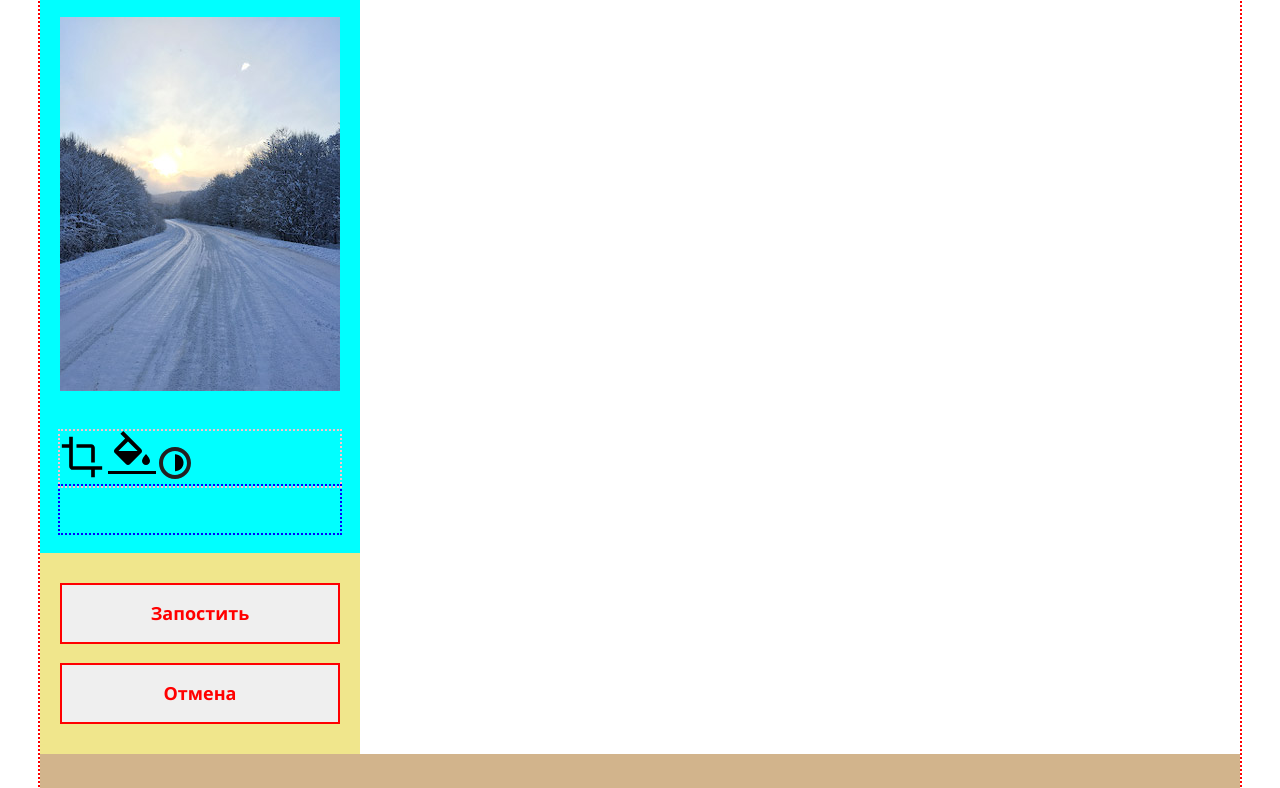
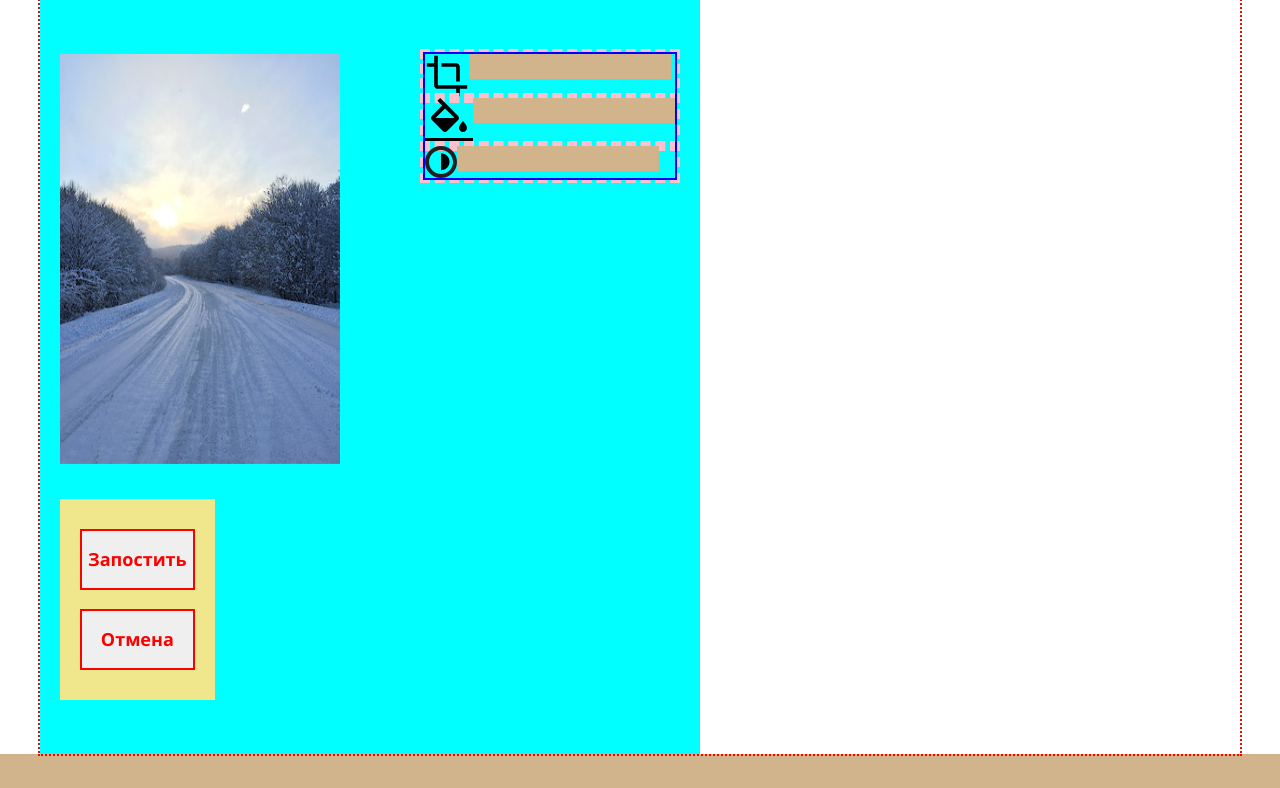
Before and after one commit to cusoq/296799-pink-19, a website: page source/photo.html in a window 1280 px wide. Shown: the part 2734-3522 px from the top of the page. Drawn offline with nearby package versions, Linux system fonts and the light colour scheme; files that its build step writes are made by us from their sources.

Commit message:
transport

```diff
--- a/source/photo.html
+++ b/source/photo.html
@@ -76,8 +76,7 @@
 
     <main class="main-photo">
       <!-- /////////////////////////////////////////////////////////////////////// -->
-      <p class="main-photo__paragraph">Взгляните на фотографии, которые выкладывают пользователи!
-        Видите, как не хватает ваших?</p>
+      <p class="main-photo__paragraph">Взгляните на фотографии, которые выкладывают пользователи! Видите, как не хватает ваших?</p>
       <!-- //////////////////////////////////////////// -->
       <!-- Список фоток: -->
       <ul class="main-photo__photo-list">
@@ -294,16 +293,36 @@
       <!-- Блок с видосом: -->
 
       <div class="main-photo__video video">
-        <img src="img/photo-road-mobile@1x.jpg" width="280" height="374" alt="Кадр из видео">
+        <img class="video__pic" src="img/photo-road-mobile@1x.jpg" width="280" height="374" alt="Кадр из видео">
+<div class="video__inner-wrapper"
         <div class="video__options">
-          <img src="img/icon-editor-crop.svg" width="44" height="44" alt="Обрезка">
-          <img src="img/icon-editor-fill.svg" width="48" height="43" alt="Заливка">
-          <img src="img/icon-editor-contrast.svg" width="32" height="32" alt="Контраст">
-        </div>
-        <div class="video__scale">
-          <div class="video__toggle" style="margin-left: 25%">
+          <!-- ////Контролы/////////////////////////////////////// -->
+          <!-- Обрезка -->
+          <div class="video__control video__control--crop">
+            <img src="img/icon-editor-crop.svg" width="44" height="44" alt="Обрезка">
+            <div class="video__control-scale video__control-scale--corp">
+              <div class="video__toggle video__toggle--corp" style="margin-left: 25%">
+              </div>
+            </div>
+          </div>
+          <!-- Заливка     -->
+          <div class="video__control video__control--fill">
+            <img src="img/icon-editor-fill.svg" width="48" height="43" alt="Заливка">
+            <div class="video__control-scale video__control-scale--fill">
+              <div class="video__toggle video__toggle--fill" style="margin-left: 25%">
+              </div>
+            </div>
+          </div>
+          <!-- Контраст -->
+          <div class="video__control video__control--contrast">
+            <img src="img/icon-editor-contrast.svg" width="32" height="32" alt="Контраст">
+            <div class="video__control-scale video__control-scale--contrast">
+              <div class="video__toggle video__toggle--contrast" style="margin-left: 25%">
+              </div>
+            </div>
           </div>
         </div>
+
         <!-- <button class="video__btn video__btn--play">
       Play<svg class="video__btn-icon" width="16" height="20" ><use xlink:href="img/sprite.svg#s-icon-video-replay"></use></svg>
     </button> -->
@@ -313,11 +332,12 @@
         <!-- <button class="video__btn video__btn--fullscreen">
       Fullscreen<svg class="video__btn-icon" width="20" height="20" ><use xlink:href="img/sprite.svg#s-icon-video-fullscreen"></use></svg>
     </button> -->
+        <div class="main-photo__buttons">
+          <button>Запостить</button>
+          <button>Отмена</button>
+        </div>
       </div>
-      <div class="main-photo__buttons">
-        <button>Запостить</button>
-        <button>Отмена</button>
-      </div>
+    </div>
     </main>
     <!-- /////////////////////////////////////////////////////////// -->
 
--- a/source/sass/block-styles/main-photo.scss
+++ b/source/sass/block-styles/main-photo.scss
@@ -73,9 +73,14 @@
 .main-photo__video {
   box-sizing: border-box;
   width: 320px;
-  height: 556px;
+  min-height: 757px;
   padding: 20px;
   background-color: aqua;
+
+  @media (min-width: $breakpoint-tablet) {
+    display: flex;
+    width: 660px;
+  }
 }
 
 .main-photo__buttons {
@@ -83,10 +88,16 @@
   box-sizing: border-box;
   flex-direction: column;
   justify-content: space-between;
-  width: 320px;
+  width: auto;
   height: 201px;
+  margin: auto 0 0 0;
   padding: 30px 20px;
   background-color: khaki;
+
+  // @media (min-width: $breakpoint-tablet) {
+  //   position: absolute;
+  //   top: 20%;
+  // }
 }
 
 .main-photo__buttons button {
--- a/source/sass/block-styles/video.scss
+++ b/source/sass/block-styles/video.scss
@@ -1,15 +1,64 @@
 .video {
   display: flex;
   flex-direction: column;
+
+  @media (min-width: $breakpoint-tablet) {
+    flex-direction: row;
+    flex-wrap: wrap;
+    height: 511px;
+    padding: 57px 25px 54px 20px;
+  }
+}
+
+.video__inner-wrapper {
+  display: flex;
+  justify-content: space-around;
+  outline: 2px blue solid;
+  position: relative;
+
+  @media (min-width: $breakpoint-tablet) {
+    margin: 0 0 auto auto;
+    flex-direction: column;
+    position: inherit;
+    // height: 190px;
+  }
 }
 
 .video__options {
+  display: flex;
   margin-top: 40px;
-  flex-basis: auto;
-  outline: pink 2px dotted;
+  outline: red 4px dotted;
+
+
 }
 
-.video__scale {
-  flex-basis: 80px;
-  outline: blue 2px dotted;
+.video__control {
+  outline: 5px pink dashed;
+  margin: auto 0;
+  @media (min-width: $breakpoint-tablet) {
+    display: flex;
+    }
 }
+
+.video__control-scale {
+  display: none;
+  background-color: tan;
+  width: 240px;
+  height: 25px;
+
+  &--corp {
+    display: block;
+    position: absolute;
+    top: 135%;
+  }
+
+  @media (min-width: $breakpoint-tablet) {
+    display: block;
+    width: 202px;
+
+    &--corp {
+      display: block;
+      position: inherit;
+    }
+  }
+}
```
